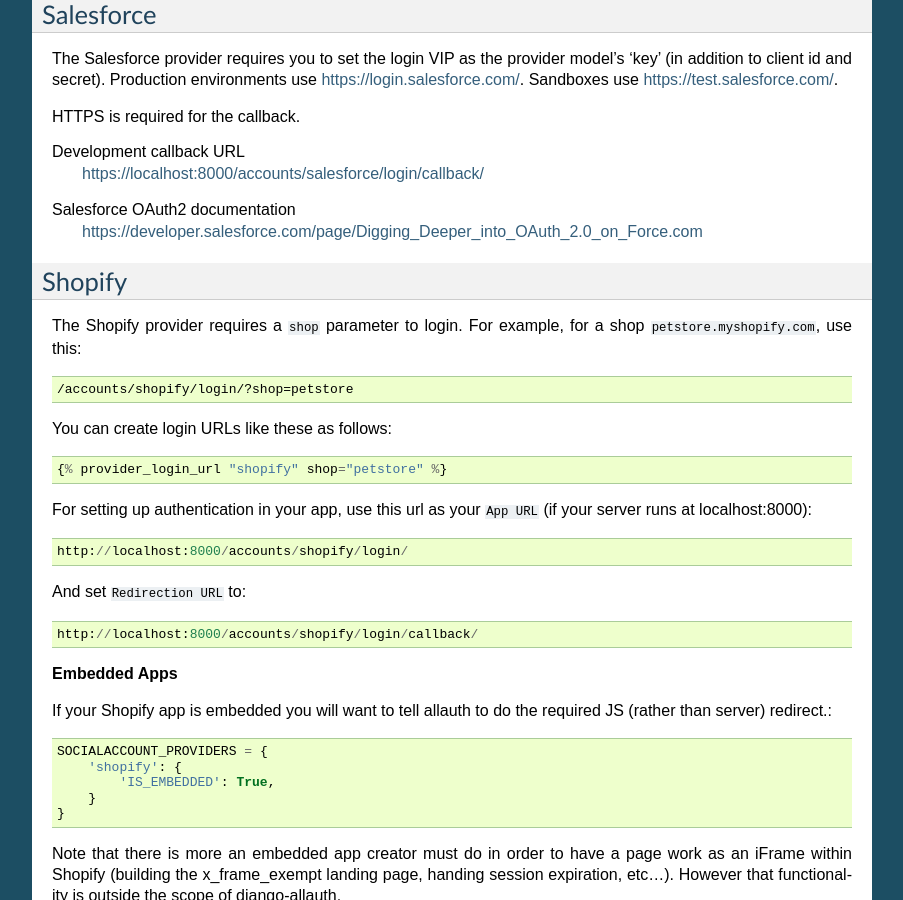
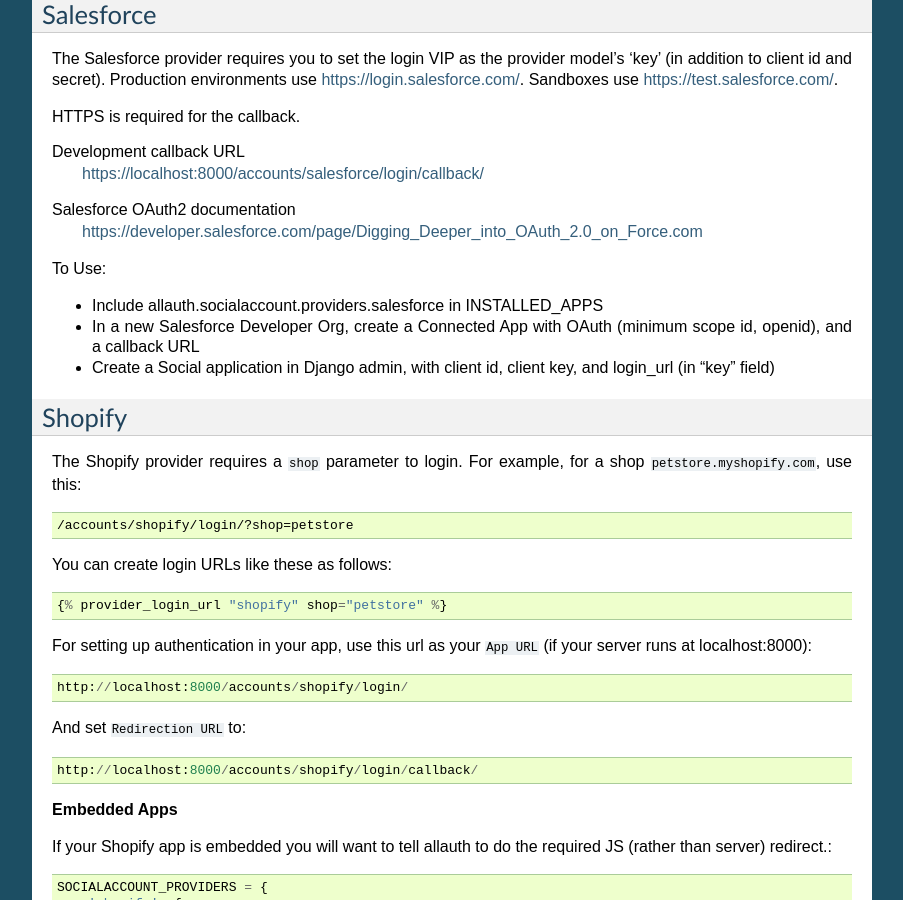
Before and after one commit to pennersr/django-allauth, a Sphinx documentation site: the page built from docs/providers.rst, in a window 1280 px wide and 900 px high, scrolled down 17213 px. Shown: the whole window, without its empty margins (198-1101 px from the left). Built offline with Sphinx 7.4.7, drawn with Linux system fonts in a browser that asks for light colours.

Commit message:
tiny bit more usage

```diff
--- a/docs/providers.rst
+++ b/docs/providers.rst
@@ -1073,6 +1073,14 @@
 Salesforce OAuth2 documentation
     https://developer.salesforce.com/page/Digging_Deeper_into_OAuth_2.0_on_Force.com
 
+To Use:
+
+- Include allauth.socialaccount.providers.salesforce in INSTALLED_APPS
+- In a new Salesforce Developer Org, create a Connected App
+  with OAuth (minimum scope id, openid), and a callback URL
+- Create a Social application in Django admin, with client id,
+  client key, and login_url (in "key" field)
+
 
 Shopify
 -------
```
